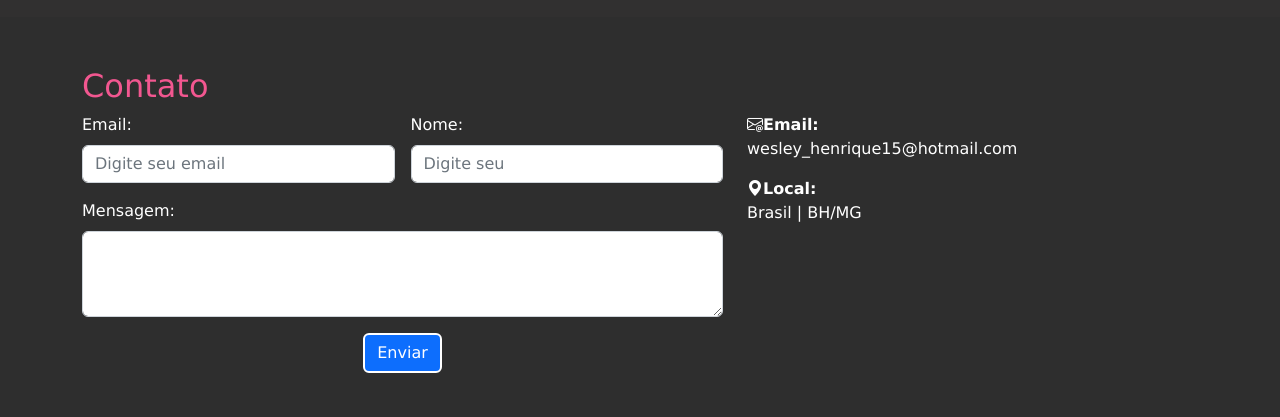
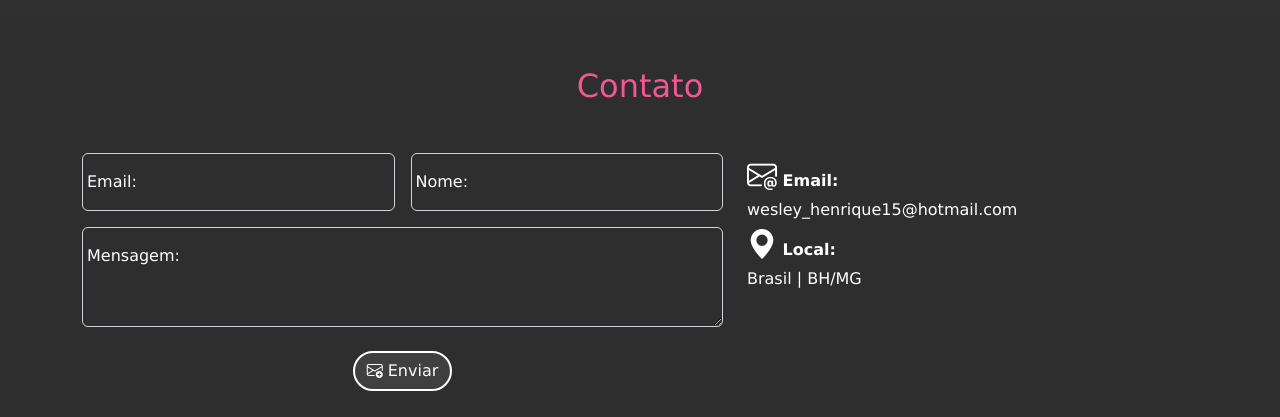
Before and after one commit to Wesleyhrl/Portfolio, a plain HTML site: page index.html in a window 1280 px wide. Shown: the part 2150-2567 px from the top of the page. Drawn offline with nearby package versions, Linux system fonts and the light colour scheme.

Commit message:
ADD Style Contato

```diff
--- a/index.html
+++ b/index.html
@@ -85,7 +85,7 @@
                             Sou um grande entusiasta de Tecnologia da Informação em geral, estou sempre buscando novos
                             aprendizados e conhecimento de linguagem sobre desenvolvimento Web.
                         </p>
-                        <a class="btn btn-lg rounded-pill text-center ms-auto me-auto" download="curriculo.pdf"><i
+                        <a class="btn btn-lg rounded-pill text-center ms-auto me-auto efeito-vidro" download="curriculo.pdf"><i
                                 class="bi bi-file-earmark-arrow-down"></i> Curriculo</a>
                     </div>
                 </div>
@@ -98,7 +98,6 @@
                 <div class="row">
                     <div class="col-12 text-center d-flex flex-column justify-content-around">
                         <h2>Habilidades</h2>
-                        <!--d-flex flex-column flex-lg-row justify-content-around align-items-center-->
                         <div id="area-icones" class="d-flex flex-row flex-lg-column justify-content-center">
                             <div class="row d-flex flex-column flex-lg-row justify-content-center align-items-center">
                                 <img src="./img/html-5.png" alt="" class="icone icone-color" id="html"
@@ -225,35 +224,38 @@
         <section id="contato" class="bg-escuro">
             <div class="container">
                 <div class="row">
-                    <h2>
+                    <h2 class="mb-5 text-center">
                         Contato
                     </h2>
-                    <div class="col-12 col-md-8 col-lg-7">
-                        <form class="row g-3">
-                            <div class="col-md-6">
+                    <div class="col-12 col-md-8 col-lg-7" id="formulario">
+                        <form class=" row g-3">
+                            <div class="col-md-6 form-floating">
+                                <input type="email" class="form-control" id="inputEmail" placeholder="Digite seu email"
+                                    autocomplete="off" required>
                                 <label for="inputEmail" class="form-label">Email:</label>
-                                <input type="email" class="form-control" id="inputEmail" placeholder="Digite seu email"
-                                    required>
+
                             </div>
-                            <div class="col-md-6">
+                            <div class="col-md-6 form-floating">
+                                <input type="text" class="form-control" id="inputName" placeholder="Digite seu nome"
+                                autocomplete="off"  required>
                                 <label for="inputName" class="form-label">Nome:</label>
-                                <input type="text" class="form-control" id="inputName" placeholder="Digite seu"
-                                    required>
+
                             </div>
-                            <div class="col-12">
+                            <div class="col-12 form-floating">
+                                <textarea placeholder="Digite sua mensagem" class="form-control" id="inputMessage" rows="3" style="height: 100px" autocomplete="off" required></textarea>
                                 <label for="inputAddress" class="form-label">Mensagem:</label>
-                                <textarea class="form-control" id="inputMessage" rows="3" required></textarea>
+
 
                             </div>
                             <div class="col-12 d-flex justify-content-center">
-                                <button type="submit" class="btn btn-primary">Enviar</button>
+                                <button type="submit" class="btn rounded-pill efeito-vidro mt-2"><i class="bi bi-envelope-plus"></i> Enviar</button>
                             </div>
                         </form>
                     </div>
-                    <div class="col-12 col-md-4 col-lg-5">
-                        <i class="bi bi-envelope-at"></i><b>Email:</b>
-                        <p>wesley_henrique15@hotmail.com</p>
-                        <i class="bi bi-geo-alt-fill"></i><b>Local:</b>
+                    <div class="col-12 col-md-4 col-lg-5" id="info">
+                        <i class="bi bi-envelope-at"></i><b> Email:</b><br>
+                        <a href="mailto:someone@microsoft.com?subject=Vim%20pelo%20seu%20portfólio">wesley_henrique15@hotmail.com</a><br>
+                        <i class="bi bi-geo-alt-fill"></i><b> Local:</b>
                         <p>Brasil | BH/MG</p>
                     </div>
                 </div>
--- a/style.css
+++ b/style.css
@@ -152,8 +152,6 @@ p#titulo{
     transition: all 0.8s linear !important;
 }
 /** Projetos ******************************/
-
-/** Contato ******************************/
 .carousel-control-next , .carousel-control-prev{
     width: 8%;
 }
@@ -175,3 +173,24 @@ p#titulo{
 .card{
     font-size: min(3vw , 1rem);
 }
+/** Contato ******************************/
+
+.form-control{
+    background: none;
+    color: white;
+
+}
+.form-control:focus{
+    background: none;
+    color: white;
+    box-shadow:   none !important;
+    border: solid 1px #F25790;
+
+}
+#info i{
+    font-size: 30px;
+}
+#info a{
+    color: white;
+    text-decoration: none;
+}
```
